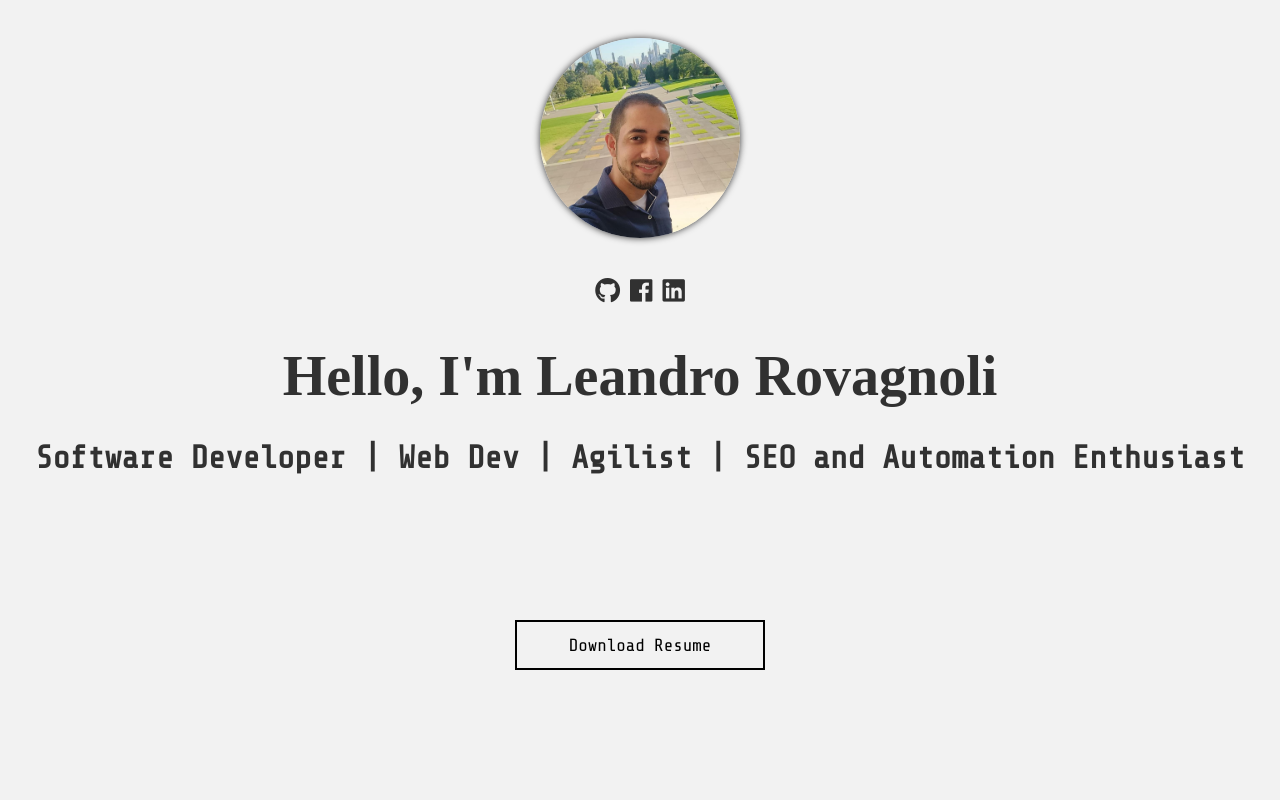
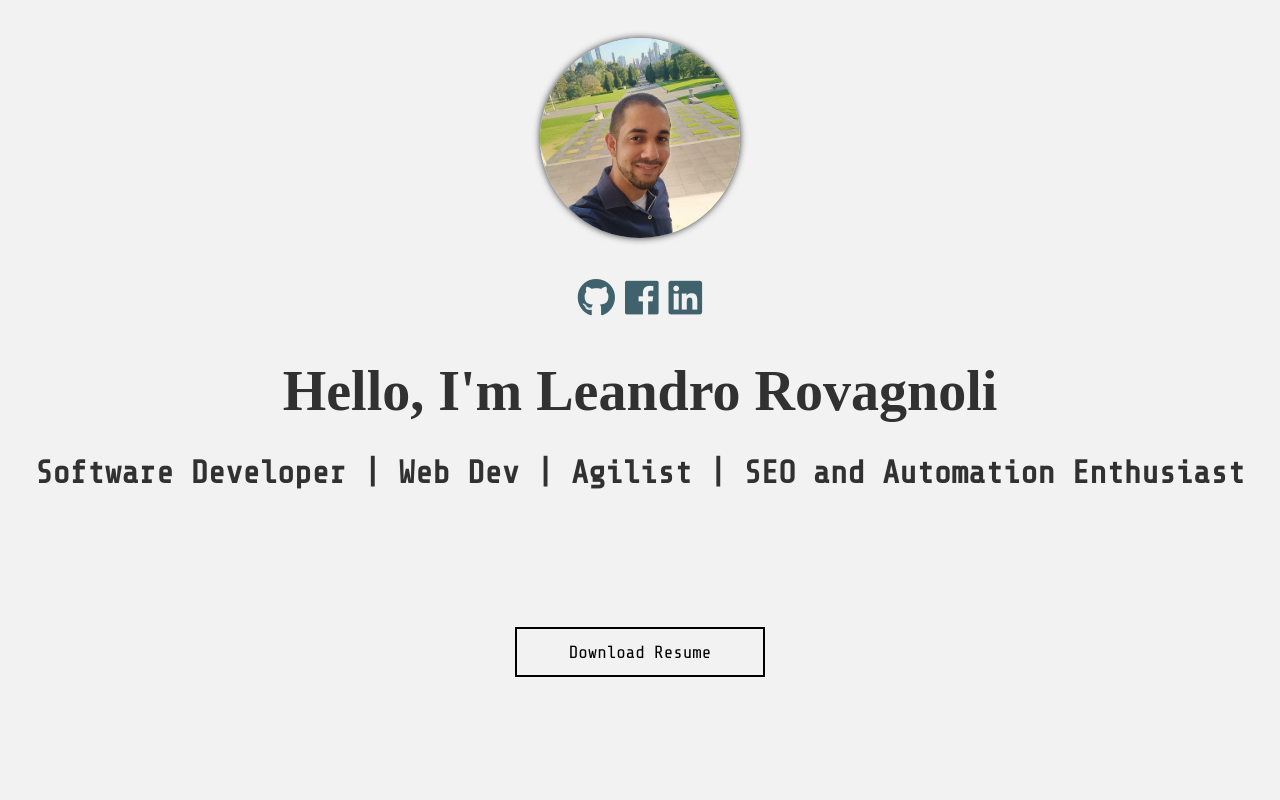
Before and after one commit to leandrorovagnoli/personal-react-site, a React (Create React App) app: page / in a window 1280 px wide. Shown: the top 800 px of the page. Built offline with nearby package versions, Linux system fonts and the light colour scheme; a web font is replaced by a local one.

Commit message:
Changing size and color for contact icons;

```diff
--- a/src/assets/styles.css
+++ b/src/assets/styles.css
@@ -25,10 +25,13 @@
 }
 
 .icon {
-    font-size: 1.6em;
-    color: inherit;
+    font-size: 2.4em;
+    color: #3f626d;
     text-decoration: none;
     margin: 0 5px;
+}
+.icon:hover {
+    color: #006699;
 }
 
 .center {
```
